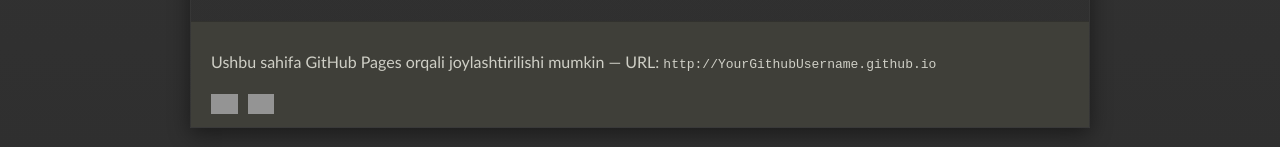
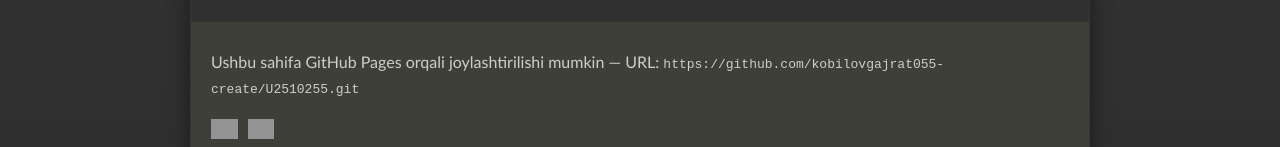
Before and after one commit to kobilovgajrat055-create/U2510255, a plain HTML site: page U2510255/index.html in a window 1280 px wide. Shown: the part 1054-1201 px from the top of the page. Drawn offline with Linux system fonts and the light colour scheme; grey boxes are pictures that could not be loaded.

Commit message:
Fix footer URL in index.html
Updated footer URL to point to the correct GitHub repository.

```diff
--- a/U2510255/index.html
+++ b/U2510255/index.html
@@ -61,7 +61,7 @@
     </main>
 
     <footer class="site-footer">
-        <p>Ushbu sahifa GitHub Pages orqali joylashtirilishi mumkin — URL: <code>http://YourGithubUsername.github.io</code></p>
+        <p>Ushbu sahifa GitHub Pages orqali joylashtirilishi mumkin — URL: <code>https://github.com/kobilovgajrat055-create/U2510255.git</code></p>
 
         <div class="badges">
             <img alt="W3C HTML" src="https://www.w3.org/Icons/valid-html401" />
```
